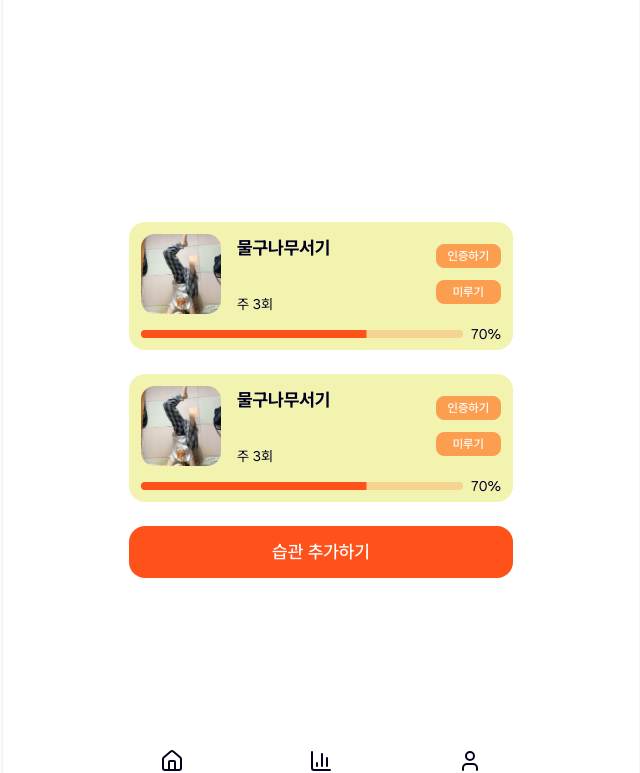
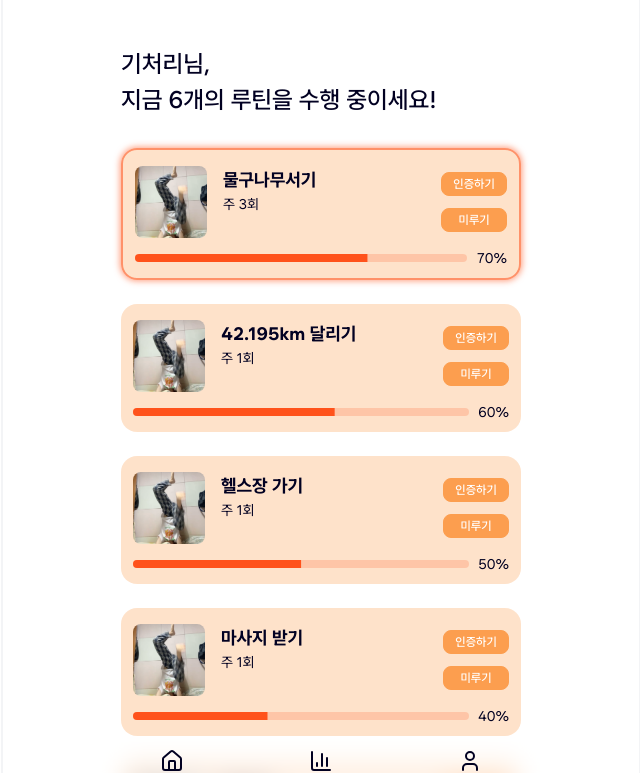
Before and after one commit to team-jangjak/chagok-fe, a React (Vite) app: page /main/home in a window 1280 px wide. Shown: the top 773 px of the page, without its empty margins (319-959 px from the left). Built offline with nearby package versions, Linux system fonts and the light colour scheme.

Commit message:
[CHA-129] feat: 액션 진행 상황을 확인할 수 있는 ActionInfoCard 컴포넌트 제작

```diff
--- a/src/features/main/components/ActionInfoCard.tsx
+++ b/src/features/main/components/ActionInfoCard.tsx
@@ -1,5 +1,12 @@
 /*
 	메인화면에서 보여줄 실행해야 할 '액션' 카드 컴포넌트
+	-> 액션명, 빈도수, 진행 상태(progressData), 인증/미루기 버튼
+
+	[props]
+	-> name: 액션명
+	-> frequency: 빈도수
+	-> progressData: 진행 상태 (초기 progress 값을 해당 데이터로 덮어쓰기)
+	-> isShouldIdentify: 오늘 인증해야 하는 액션인지 여부 (true: 오늘 인증해야 하는 것들, false: 오늘 인증해야 하지 않는 것들)
 */
 import handstandImage from '@assets/mockdata/handstand.png';
 import NonSelectablePillButton from '@shared/ui/NonSelectablePillButton';
@@ -9,25 +16,34 @@ import { useEffect, useState } from 'react';
 interface ActionInfoCardProps {
   name: string;
   frequency: string;
+  progressData: number;
+  isShouldIdentify: boolean;
 }
 
-function ActionInfoCard({ name, frequency }: ActionInfoCardProps) {
+function ActionInfoCard({ name, frequency, progressData, isShouldIdentify }: ActionInfoCardProps) {
   const [progress, setProgress] = useState<number>(0);
 
+  // 진행 상태에 대한 값을 업데이트 하기 위함
   useEffect(() => {
     const timer = setTimeout(() => {
-      setProgress(70);
+      setProgress(progressData);
     }, 500);
     // 언마운트 시에 타이머 초기화
     return () => clearTimeout(timer);
-  }, []);
+  }, [progressData]);
+
   return (
-    <div className="w-full bg-[#F2F3AE] rounded-2xl p-3 mb-6 flex flex-col items-start justify-start gap-4">
+    <div
+      className={`w-full bg-secondary/30 rounded-2xl py-4 px-3 mb-6 flex flex-col items-start justify-start gap-4 ${
+        // 오늘 인증해야 하는 액션인 경우, 사이렌 깜빡임 애니메이션 적용
+        isShouldIdentify ? 'animate-siren' : ''
+      }`}
+    >
       {/* 카드에서 진행 바 위쪽에 있는 영역 */}
       <div className="w-full h-full flex flex-row items-center justify-start">
         {/* 사진 및 액션명, 빈도수 표시 영역 */}
         <div className="w-full h-full flex flex-row items-start justify-start gap-4">
-          <img src={handstandImage} alt={name} className="w-20 h-20 rounded-xl" />
+          <img src={handstandImage} alt={name} className="w-18 h-18 rounded-md" />
           <div className="h-full flex flex-col items-start justify-between">
             <span className="text-lg font-bold text-foreground">{name}</span>
             <span className="text-sm text-foreground">{frequency}</span>
@@ -41,8 +57,8 @@ function ActionInfoCard({ name, frequency }: ActionInfoCardProps) {
       </div>
       {/* 아래쪽에 있는 진행 바 */}
       <div className="w-full h-2 flex flex-row items-center justify-start">
-        <Progress value={progress} className="w-full h-full rounded-full" />
-        <span className="text-sm text-foreground ml-2">{progress}%</span>
+        <Progress value={progress} className="w-full h-full" />
+        <span className="ml-2 w-9 text-sm text-foreground text-end">{progress}%</span>
       </div>
     </div>
   );
--- a/src/pages/main/HomePage.tsx
+++ b/src/pages/main/HomePage.tsx
@@ -6,23 +6,70 @@
 import ActionInfoCard from '@features/main/components/ActionInfoCard';
 
 function HomePage() {
+  // 일시적인 mock data -> 나중에 실제 데이터로 대체 예정
   const actionInfoCards = [
     {
       id: 1,
       name: '물구나무서기',
       frequency: '주 3회',
+      progressData: 70,
+      isShouldIdentify: true,
     },
     {
       id: 2,
-      name: '물구나무서기',
-      frequency: '주 3회',
+      name: '42.195km 달리기',
+      frequency: '주 1회',
+      progressData: 60,
+      isShouldIdentify: false,
+    },
+    {
+      id: 3,
+      name: '헬스장 가기',
+      frequency: '주 1회',
+      progressData: 50,
+      isShouldIdentify: false,
+    },
+    {
+      id: 4,
+      name: '마사지 받기',
+      frequency: '주 1회',
+      progressData: 40,
+      isShouldIdentify: false,
+    },
+    {
+      id: 5,
+      name: '책 읽기',
+      frequency: '주 1회',
+      progressData: 30,
+      isShouldIdentify: false,
+    },
+    {
+      id: 6,
+      name: '영어 공부',
+      frequency: '주 1회',
+      progressData: 20,
+      isShouldIdentify: false,
     },
   ];
 
   return (
-    <div className="flex flex-col items-center justify-center h-screen px-8">
+    <div className="min-h-screen h-full flex flex-col items-center justify-start px-6 pt-12 pb-24">
+      {/* 제목 영역 */}
+      <div className="w-full flex flex-col items-start justify-start gap-1 pb-8">
+        <span className="text-2xl font-medium text-foreground">기처리님,</span>
+        <span className="text-2xl font-medium text-foreground">
+          지금 {actionInfoCards.length}개의 루틴을 수행 중이세요!
+        </span>
+      </div>
+
       {actionInfoCards.map((card) => (
-        <ActionInfoCard key={card.id} name={card.name} frequency={card.frequency} />
+        <ActionInfoCard
+          key={card.id}
+          name={card.name}
+          frequency={card.frequency}
+          progressData={card.progressData}
+          isShouldIdentify={card.isShouldIdentify}
+        />
       ))}
       {/* '습관 추가하기' 버튼 */}
       <div className="w-full flex flex-col items-center justify-center py-3 mx-10 bg-primary rounded-2xl cursor-pointer">
--- a/src/styles/index.css
+++ b/src/styles/index.css
@@ -172,3 +172,22 @@ body {
     @apply bg-background text-foreground;
   }
 }
+
+/* 사이렌 깜빡임 애니메이션 - 인증 필요 카드용 */
+@keyframes siren-glow {
+  0%,
+  100% {
+    box-shadow: 0 0 0 0 transparent;
+    border-color: transparent;
+  }
+  50% {
+    box-shadow: 0 0 12px 2px var(--primary);
+    border-color: var(--primary);
+  }
+}
+
+.animate-siren {
+  animation: siren-glow 1.5s ease-in-out infinite;
+  border-width: 2px;
+  border-style: solid;
+}
```
